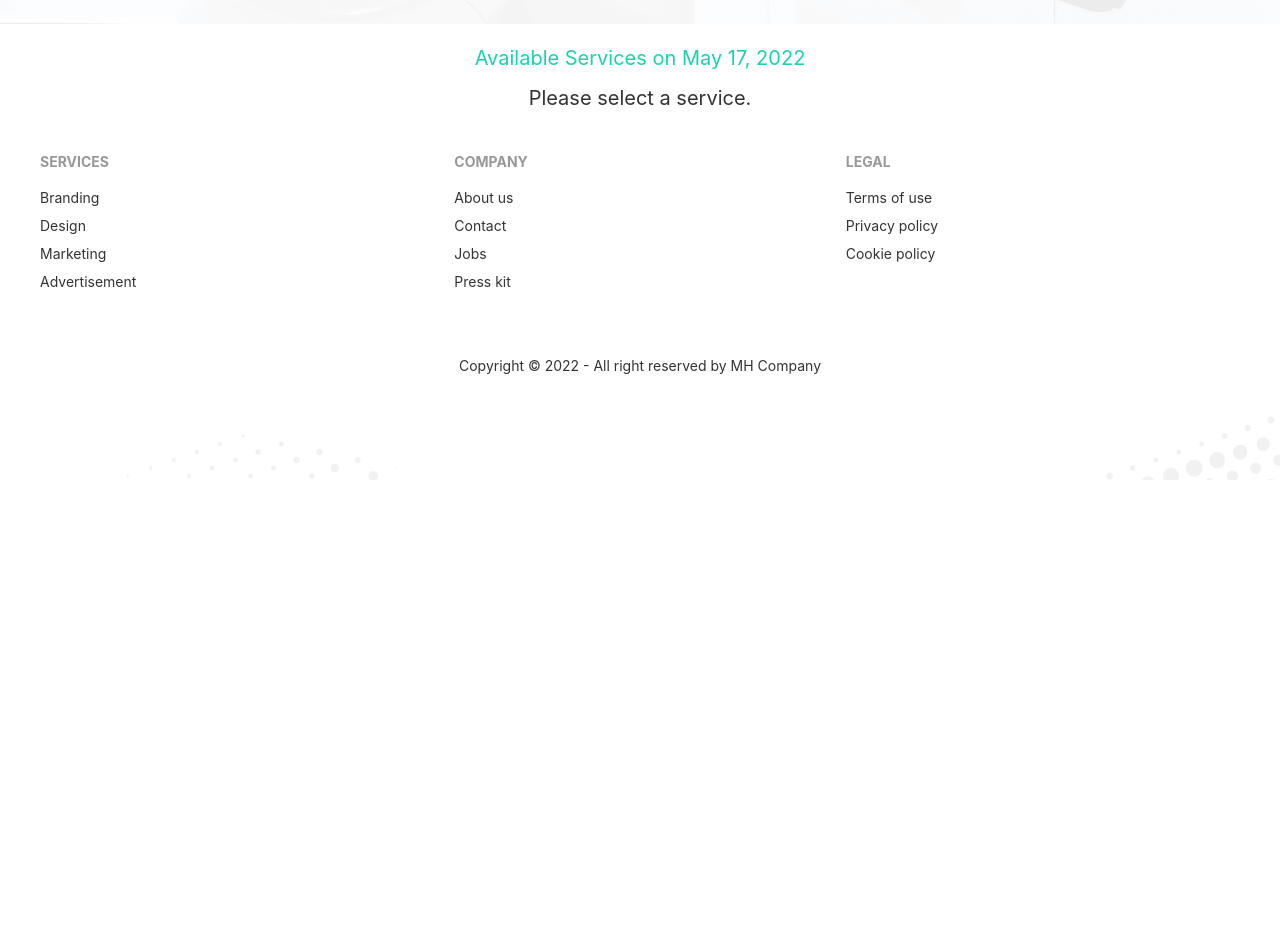
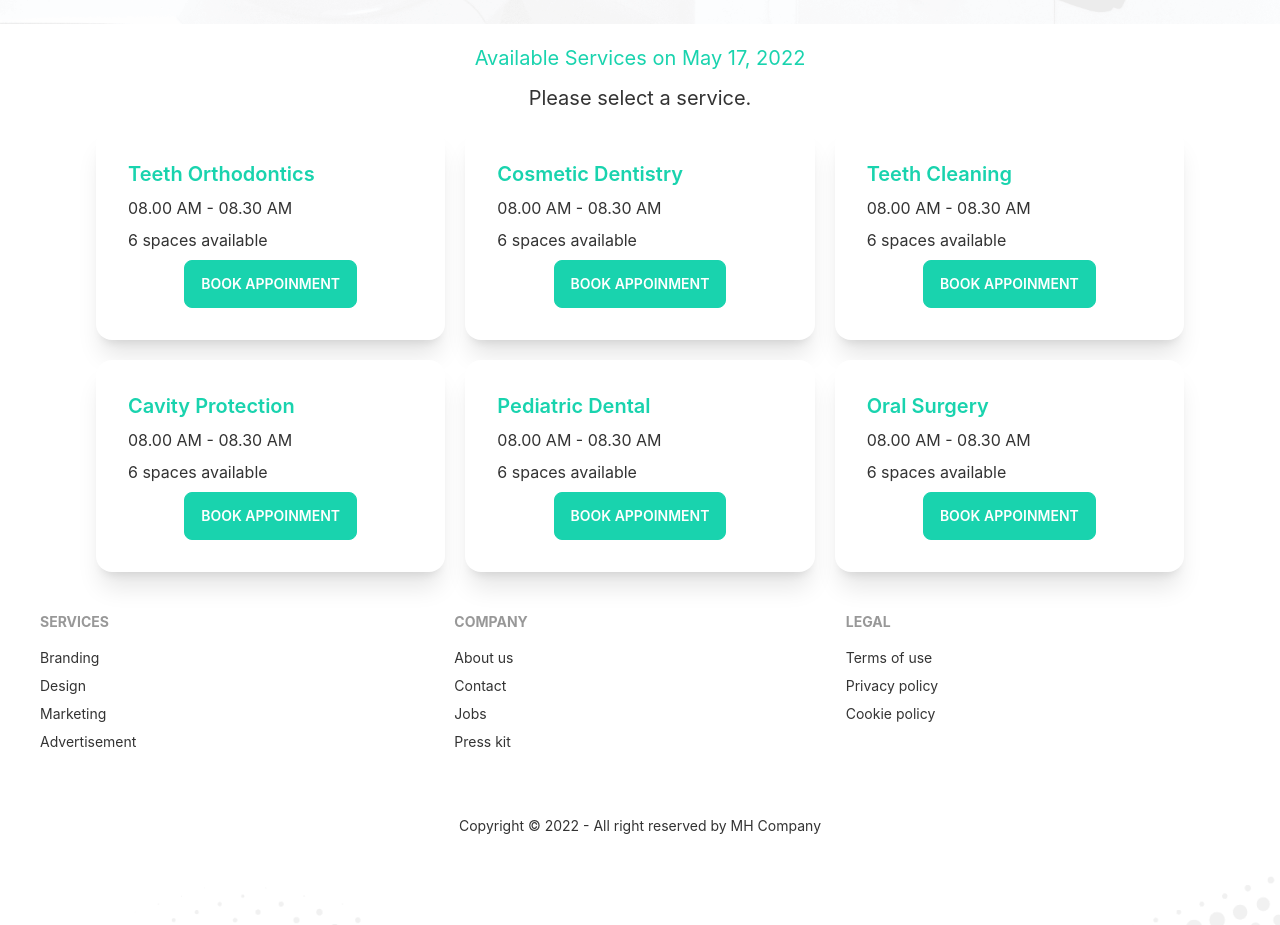
Before and after one commit to abirisl/doctor-portal-client, a React (Create React App) app: page /appoinment in a window 1280 px wide. Shown: the part 840-1765 px from the top of the page. Before the commit the page ends 1320 px from the top, so only its background shows below. Built offline with nearby package versions, Linux system fonts and the light colour scheme.

Commit message:
booking component make and dynamic data selected

```diff
--- a/src/Pages/AppoinmentBanner/AppoinmentBanner.js
+++ b/src/Pages/AppoinmentBanner/AppoinmentBanner.js
@@ -7,9 +7,9 @@ import 'react-day-picker/dist/style.css';
 
 const AppoinmentBanner = ({date,setDate}) => {
     return (
-        <div class="hero min-h-screen bg-[url('/src/assets/images/bg.png')]">
-            <div class="hero-content gap-48 flex-col lg:flex-row-reverse">
-                <img src={appoinmentChair} class="max-w-sm rounded-lg shadow-2xl" alt=''/>
+        <div className="hero min-h-screen bg-[url('/src/assets/images/bg.png')]">
+            <div className="hero-content gap-48 flex-col lg:flex-row-reverse">
+                <img src={appoinmentChair} className="max-w-sm rounded-lg shadow-2xl" alt=''/>
                 <div className='rounded-lg shadow-2xl'>
                    <DayPicker
                      mode="single"
--- a/src/Pages/AvailableAppoinment/AvaillableAppoinment.js
+++ b/src/Pages/AvailableAppoinment/AvaillableAppoinment.js
@@ -1,8 +1,11 @@
 import { format } from 'date-fns';
 import React, { useEffect, useState } from 'react';
+import BookingModal from '../BookingModal/BookingModal';
+import Service from '../Service/Service';
 
 const AvaillableAppoinment = ({date}) => {
-    const [services,setServices] = useState();
+    const [services,setServices] = useState([]);
+    const [treatment, setTreatment] = useState(null);
 
     useEffect(() => {
         fetch('service.json')
@@ -15,6 +18,12 @@ const AvaillableAppoinment = ({date}) => {
             <h2 className='text-xl text-secondary mt-5'>Available Services on  {format(date, 'PP')}</h2>
             <h4 className='text-xl mt-3'>Please select a service.</h4>
             </div>
+            <div className='grid grid-cols-1 lg:grid-cols-3 md:grid-cols-2 gap-5 mt-4 mx-24'>
+                {
+                    services.map(service => <Service key={service._id} service={service} setTreatment={setTreatment}></Service>)
+                }
+            </div>
+            {treatment && <BookingModal date={date} treatment ={treatment} setTreatment={setTreatment}></BookingModal>}
         </div>
     );
 };
--- /dev/null
+++ b/src/Pages/BookingModal/BookingModal.js
@@ -0,0 +1,39 @@
+import { format } from 'date-fns';
+import React from 'react';
+
+const BookingModal = ({ treatment, date, setTreatment }) => {
+    const { name, slots } = treatment;
+
+    const handleBooking = event =>{
+        event.preventDefault();
+        const slot = event.target.slot.value;
+        console.log(slot);
+        setTreatment(null);
+    }
+    return (
+        <div>
+            <input type="checkbox" id="booking-modal" class="modal-toggle" />
+            <div class="modal modal-bottom sm:modal-middle">
+                <div class="modal-box">
+                    <label for="booking-modal" class="btn btn-sm btn-circle absolute right-2 top-2">✕</label>
+                    <h3 class="font-bold text-lg text-secondary">Booking for : {name}</h3>
+                    <form onSubmit={handleBooking} className='grid grid-cols-1 gap-5 mt-5 justify-items-center'>
+                        <input type="text" disabled value={format(date, 'PP')} class="input w-full max-w-xs bg-zinc-100" />
+                        <select name='slot' class="select select-bordered w-full max-w-xs">
+                            {
+                                slots.map(slot => <option value={slot}>{slot}</option>)
+                            }
+                        </select>
+                        <input type="text" name='name' placeholder="Name" class="input input-bordered w-full max-w-xs" />
+                        <input type="email" name='email' placeholder="Email Address" class="input input-bordered w-full max-w-xs" />
+                        <input type="text" name='phone' placeholder="Phone Number" class="input input-bordered w-full max-w-xs" />
+                        <input type="submit" value="Submit" class="btn btn-secondary w-full max-w-xs" />
+
+                    </form>
+                </div>
+            </div>
+        </div>
+    );
+};
+
+export default BookingModal;
--- /dev/null
+++ b/src/Pages/Service/Service.js
@@ -0,0 +1,27 @@
+import React from 'react';
+
+const Service = ({service, setTreatment}) => {
+    const {name,slots} = service
+    return (
+        <div className="card lg:max-w-lg bg-base-100 shadow-xl">
+            <div className="card-body">
+                <h2 className="card-title text-secondary">{name}</h2>
+                <p>
+                    {
+                        slots.length > 0 ? <span>{slots[0]}</span>
+                        : <span className='text-red-500'>Try another date</span>
+                    }
+                </p>
+                <p>{slots.length} {slots.length > 1 ? 'spaces' : 'space'} available</p>
+                <div className="card-actions justify-center">
+
+                    <label for="booking-modal"
+                    disabled={slots.length === 0} onClick={() => setTreatment(service)}
+                     class="btn btn-secondary text-white uppercase">Book Appoinment</label>
+                </div>
+            </div>
+        </div>
+    );
+};
+
+export default Service;
--- a/src/Pages/Shared/Footer/Footer.js
+++ b/src/Pages/Shared/Footer/Footer.js
@@ -26,7 +26,7 @@ const Footer = () => {
                 <Link to='/' className="link link-hover">Cookie policy</Link>
             </div>
            </div>
-            <footer class="footer footer-center py-16">
+            <footer className="footer footer-center py-16">
                 <div>
                     <p>Copyright © 2022 - All right reserved by MH Company</p>
                 </div>
--- a/src/Pages/Shared/Header/Header.js
+++ b/src/Pages/Shared/Header/Header.js
@@ -14,10 +14,10 @@ const Header = () => {
         <div className="navbar bg-base-100">
             <div className="navbar-start">
                 <div className="dropdown">
-                    <label tabindex="0" className="btn btn-ghost lg:hidden">
-                        <svg xmlns="http://www.w3.org/2000/svg" className="h-5 w-5" fill="none" viewBox="0 0 24 24" stroke="currentColor"><path stroke-linecap="round" stroke-linejoin="round" stroke-width="2" d="M4 6h16M4 12h8m-8 6h16" /></svg>
+                    <label tabIndex="0" className="btn btn-ghost lg:hidden">
+                        <svg xmlns="http://www.w3.org/2000/svg" className="h-5 w-5" fill="none" viewBox="0 0 24 24" stroke="currentColor"><path strokeLinecap="round" strokeLinejoin="round" strokeWidth="2" d="M4 6h16M4 12h8m-8 6h16" /></svg>
                     </label>
-                    <ul tabindex="0" className="menu menu-compact dropdown-content mt-3 p-2 shadow bg-base-100 rounded-box w-52">
+                    <ul tabIndex="0" className="menu menu-compact dropdown-content mt-3 p-2 shadow bg-base-100 rounded-box w-52">
                        {menuItems}
                     </ul>
                 </div>
```
